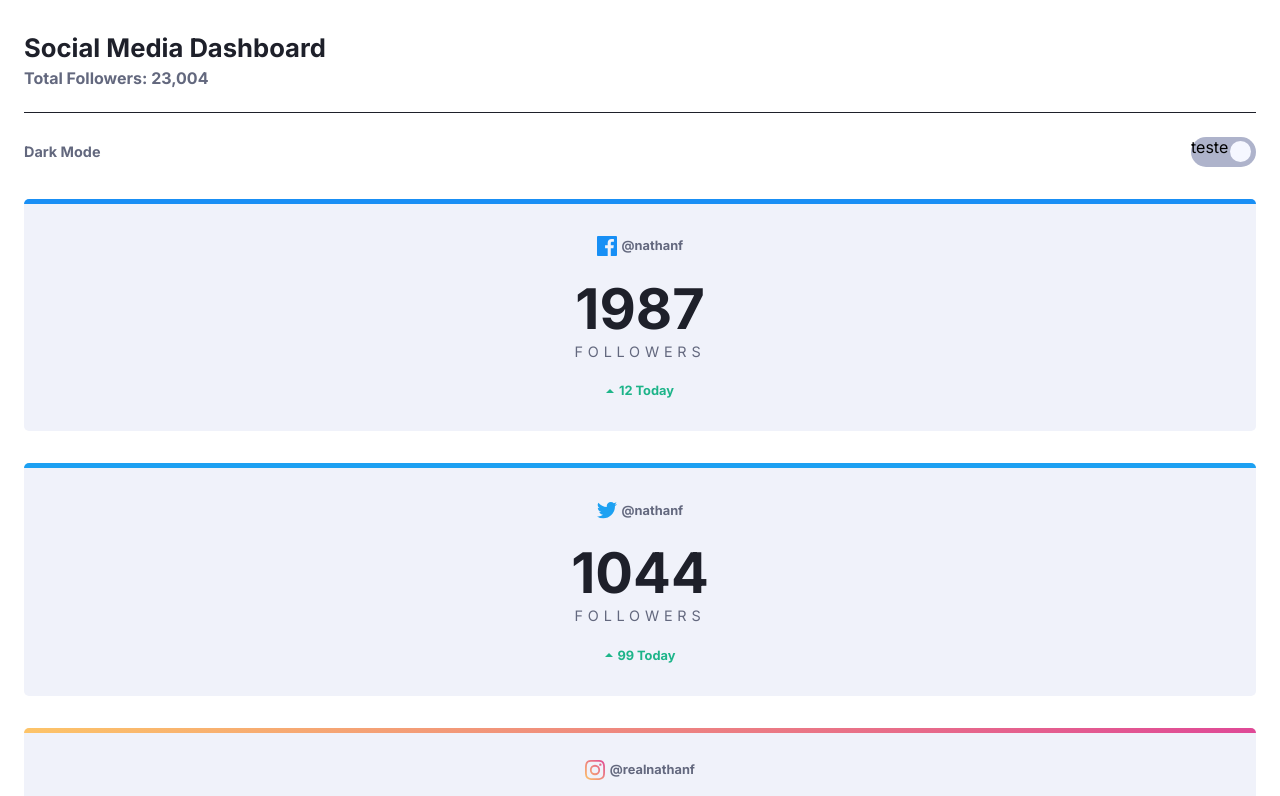
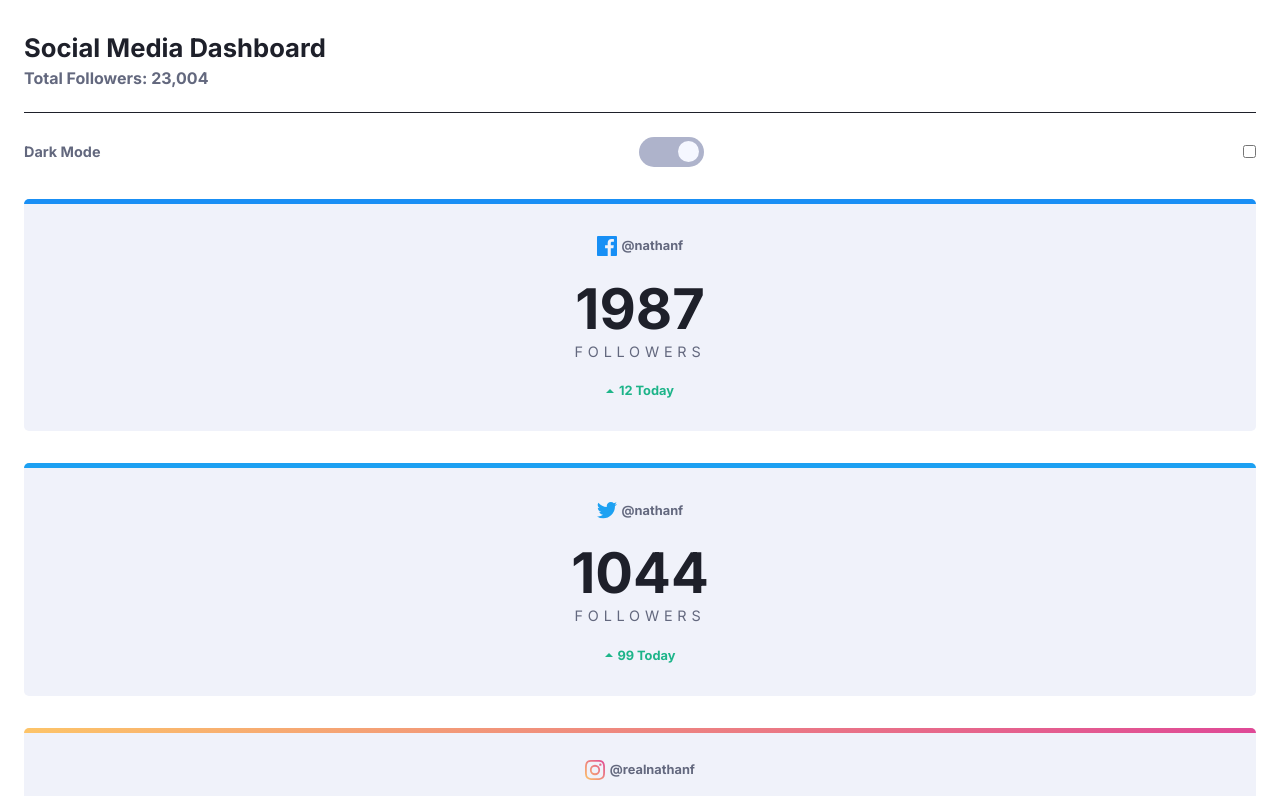
Before and after one commit to CarolGMilano/fm-social-media-dashboard, a plain HTML site: page index.html in a window 1280 px wide. Shown: the top 796 px of the page. Drawn offline with Linux system fonts and the light colour scheme.

Commit message:
update label

```diff
--- a/index.html
+++ b/index.html
@@ -23,9 +23,8 @@
             <div class="cabecalho__toggle">
                 <span class="cabecalho__toggleDescr">Dark Mode</span>
 
-                <label class="no-active" data-label>teste
-                    <input type="checkbox" class="cabecalho__toggle" data-checkbox>
-                </label>
+                <label for="checkbox" class="no-active" data-label></label>
+                <input type="checkbox" class="cabecalho__toggle" id="checkbox" data-checkbox>
             </div>
         </header>
 
```
